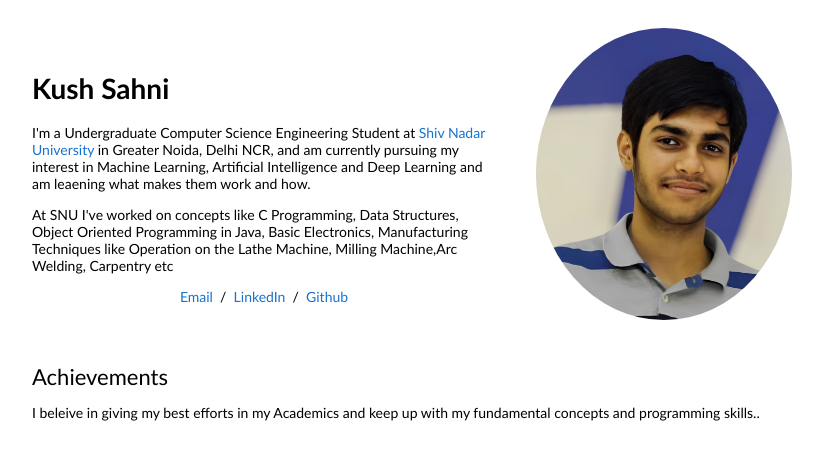
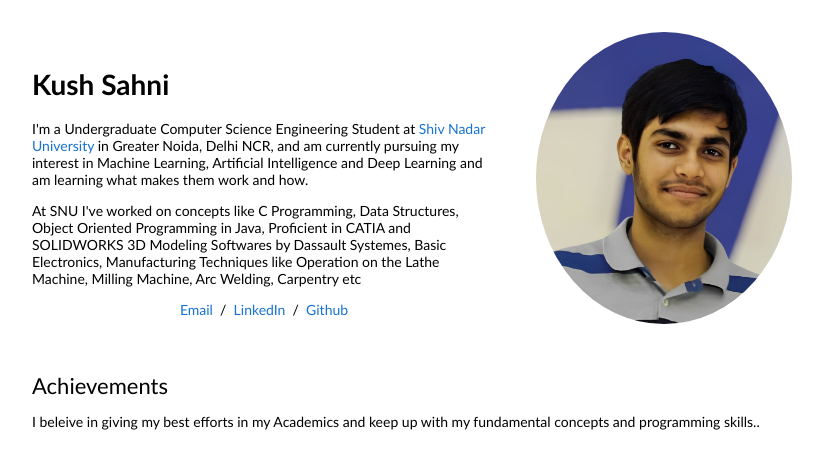
Before and after one commit to Kushcodingexe/kushsahni.github.io, a plain HTML site: page index.html in a window 1280 px wide. Shown: the top 452 px of the page, without its empty margins (228-1051 px from the left). Drawn offline with Linux system fonts and the light colour scheme.

Commit message:
Update index.html

```diff
--- a/index.html
+++ b/index.html
@@ -22,10 +22,10 @@
                 <p class="name" style="text-align: center;">
                   <h1>Kush Sahni</h1>
                 </p>
-                <p>I'm a Undergraduate Computer Science Engineering Student at <a href="https://snu.edu.in/">Shiv Nadar University</a> in Greater Noida, Delhi NCR, and am currently pursuing my interest in Machine Learning, Artificial Intelligence and Deep Learning and am leaening what makes them work and how.
+                <p>I'm a Undergraduate Computer Science Engineering Student at <a href="https://snu.edu.in/">Shiv Nadar University</a> in Greater Noida, Delhi NCR, and am currently pursuing my interest in Machine Learning, Artificial Intelligence and Deep Learning and am learning what makes them work and how.
                 </p>
                 <p>
-                  At SNU I've worked on concepts like C Programming, Data Structures, Object Oriented Programming in Java, Basic Electronics, Manufacturing Techniques like Operation on the Lathe Machine, Milling Machine,Arc Welding, Carpentry etc             </p>
+                  At SNU I've worked on concepts like C Programming, Data Structures, Object Oriented Programming in Java, Proficient in CATIA and SOLIDWORKS 3D Modeling Softwares by Dassault Systemes, Basic Electronics, Manufacturing Techniques like Operation on the Lathe Machine, Milling Machine, Arc Welding, Carpentry etc              </p>
                 <p style="text-align:center">
                   <a href="mailto:sahni.kush267@gmail.com">Email</a> &nbsp;/&nbsp;
 
```
